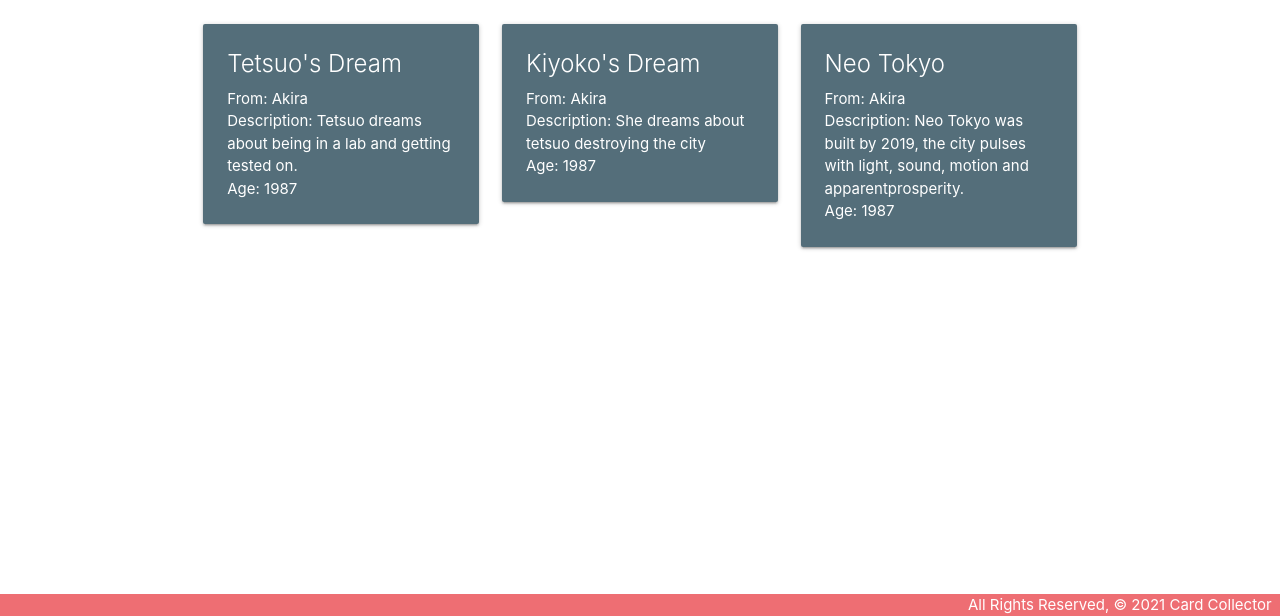
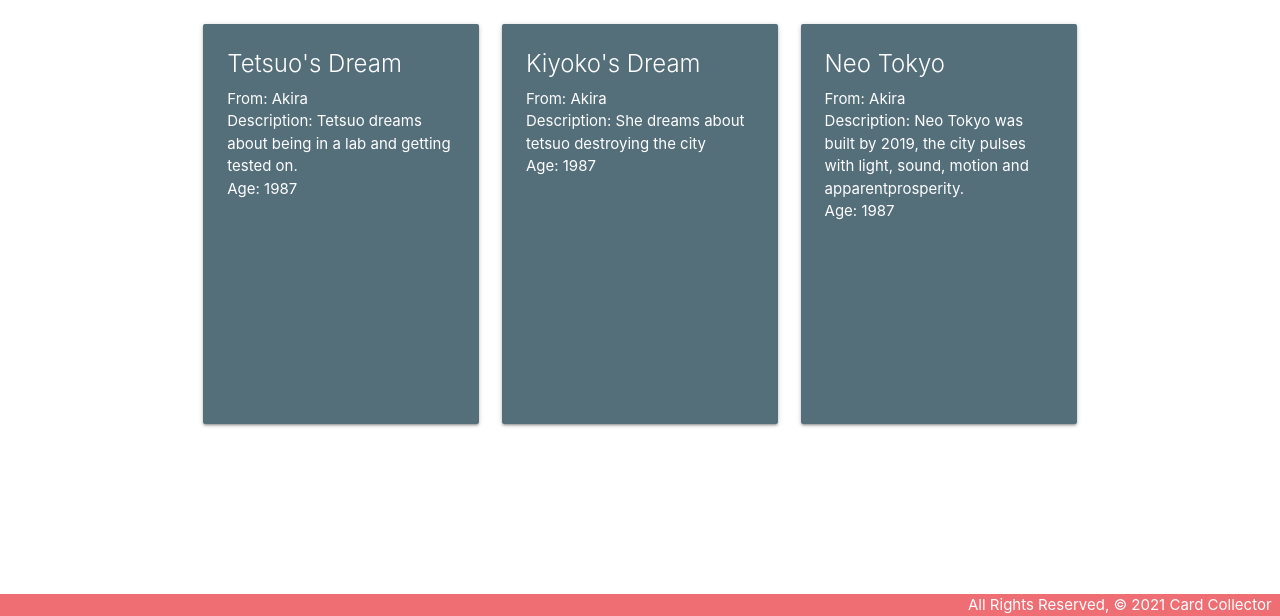
Before and after one commit to ardalanmemar93/card-collector, a Django app: page /cards/ in a window 1280 px wide. Shown: the part 184-800 px from the top of the page. Run offline with Django 4.2, Linux system fonts and the light colour scheme.

Commit message:
changed card style

```diff
--- a/main_app/static/css/style.css
+++ b/main_app/static/css/style.css
@@ -12,3 +12,10 @@
     padding-top: 0;
     text-align: right;
   }
+
+  .card-container {
+    height: 400px;
+    display: flex;
+    flex-direction: column;
+    justify-content: space-between;
+}
--- a/main_app/templates/cards/index.html
+++ b/main_app/templates/cards/index.html
@@ -1,11 +1,20 @@
 {% extends 'base.html' %}
 {% block content %}
+
+<style>
+    .card-container {
+        height: 400px; /* You can adjust the height as needed */
+        display: flex;
+        flex-direction: column;
+        justify-content: space-between;
+    }
+</style>
 
 <div class="row">
     <h1 class="col s12">Card List</h1>
     {% for card in cards %}
     <div class="col s12 m6 l4">
-        <div class="card blue-grey darken-1">
+        <div class="card blue-grey darken-1 card-container">
             <div class="card-content white-text">
                 <span class="card-title">{{ card.name }}</span>
                 <p>From: {{ card.from }}</p>
```
